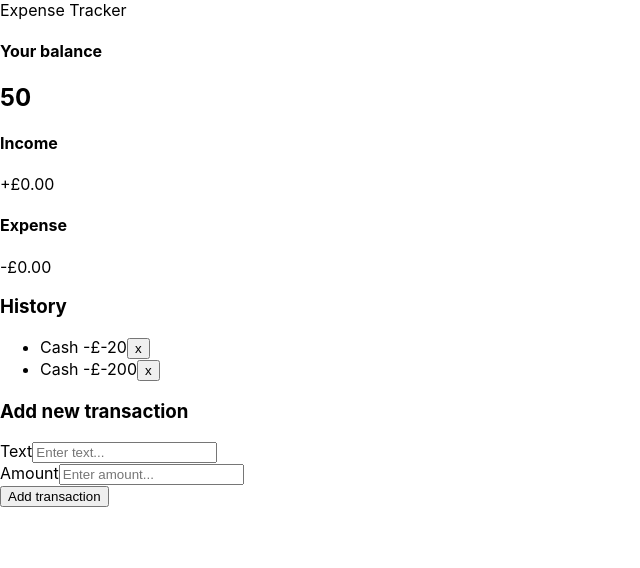
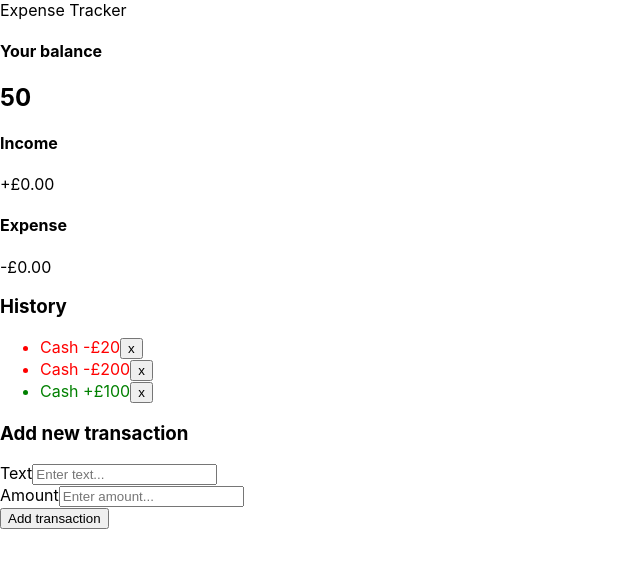
Before and after one commit to 21ciprian/expense-tracker, a React (Create React App) app: page / in a window 1280 px wide. Shown: the top 568 px of the page, without its empty margins (0-640 px from the left). Built offline with nearby package versions, Linux system fonts and the light colour scheme.

Commit message:
Created Transaction component

```diff
--- /dev/null
+++ b/src/components/Transaction/Transaction.module.css
@@ -0,0 +1,6 @@
+.plus {
+	color: green;
+}
+.minus {
+	color: red;
+}
--- /dev/null
+++ b/src/components/Transaction/index.tsx
@@ -0,0 +1,23 @@
+import React from 'react'
+import {Obj} from '../context/GlobalState'
+import styles from './Transaction.module.css'
+
+type TransactionProp = {
+	transaction: Obj
+}
+
+function Transaction({transaction}: TransactionProp) {
+	const sign = transaction.amount < 0 ? '-' : '+'
+	return (
+		<li
+			className={transaction.amount < 0 ? `${styles.minus}` : `${styles.plus}`}>
+			Cash{' '}
+			<span>
+				{sign}£{Math.abs(transaction.amount)}
+			</span>
+			<button className={styles.deleteBtn}>x</button>
+		</li>
+	)
+}
+
+export default Transaction
--- a/src/components/TransactionList/index.tsx
+++ b/src/components/TransactionList/index.tsx
@@ -1,10 +1,9 @@
 import React, {useContext} from 'react'
 import {GlobalContext} from '../context/GlobalState'
+import Transaction from '../Transaction'
 import styles from './TransactionList.module.css'
 
-type Props = {}
-
-function TransactionList({}: Props) {
+function TransactionList() {
 	const context = useContext(GlobalContext)
 	console.log('context: ', context?.transactions)
 	return (
@@ -12,10 +11,7 @@ function TransactionList({}: Props) {
 			<h3>History</h3>
 			<ul className={styles.list}>
 				{context?.transactions.map(transaction => (
-					<li className={styles.minus} key={transaction.id}>
-						Cash <span>-£{transaction.amount}</span>
-						<button className={styles.deleteBtn}>x</button>
-					</li>
+					<Transaction key={transaction.id} transaction={transaction} />
 				))}
 			</ul>
 		</>
--- a/src/components/context/AppReducer.tsx
+++ b/src/components/context/AppReducer.tsx
@@ -2,17 +2,17 @@ export enum Actions {
 	MINUS = 'MINUS',
 	PLUS = 'PLUS',
 }
-export type Transaction = {
+export type TransactionProps = {
 	id: number
 	text: string
 	amount: number
 }
 export interface State {
-	transactions: Transaction[]
+	transactions: TransactionProps[]
 }
 export interface Action {
 	type: Actions
-	payload: Transaction[]
+	payload: TransactionProps[]
 }
 export default function AppReducer(state: State, action: Action) {
 	switch (action.type) {
--- a/src/components/context/GlobalState.tsx
+++ b/src/components/context/GlobalState.tsx
@@ -6,9 +6,10 @@ export const initialState = {
 	transactions: [
 		{id: 1, text: 'Book', amount: -20},
 		{id: 2, text: 'Phone', amount: -200},
+		{id: 3, text: 'Payment', amount: 100},
 	],
 }
-type Obj = {
+export type Obj = {
 	id: number
 	text: string
 	amount: number
```
